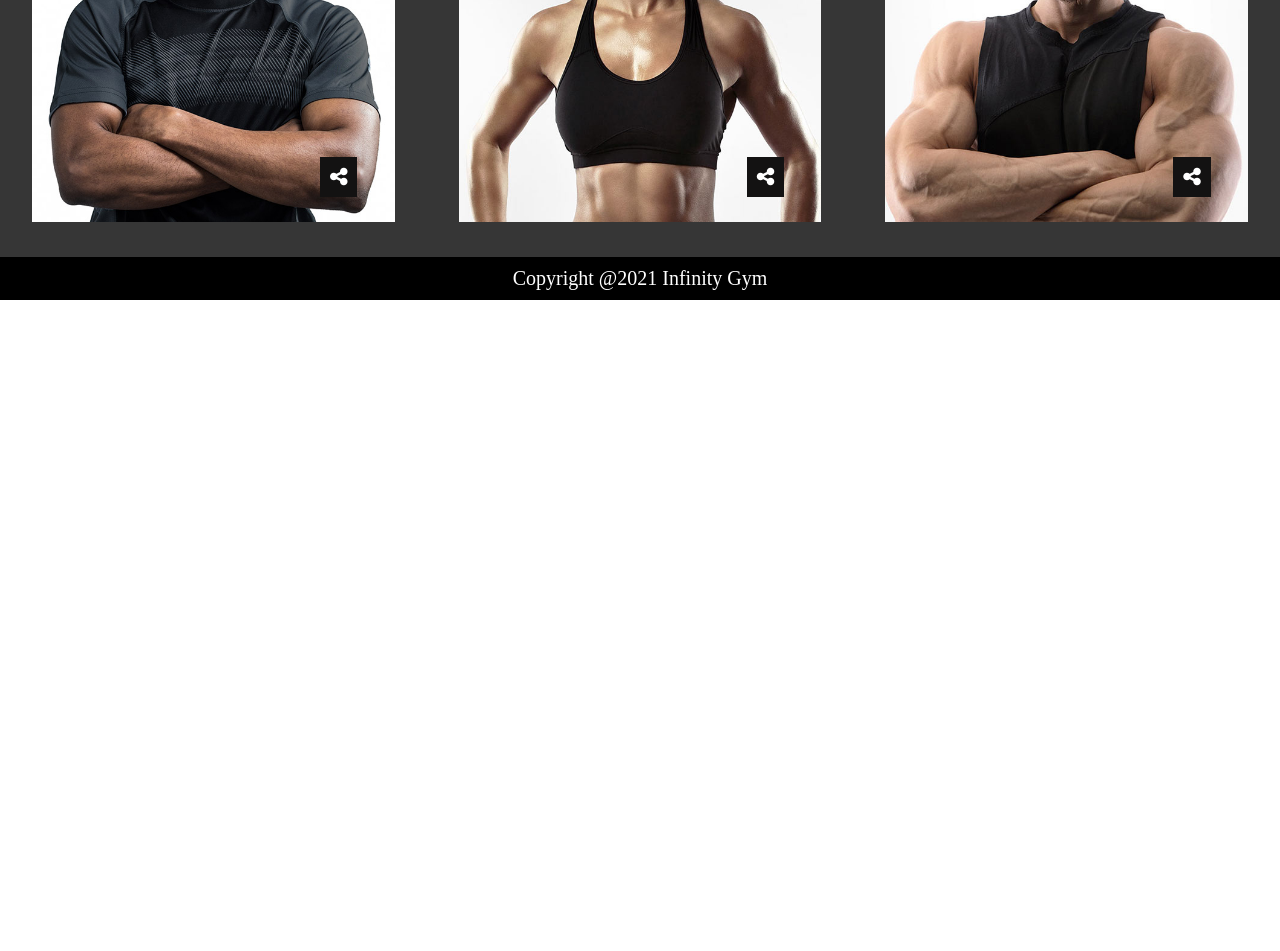
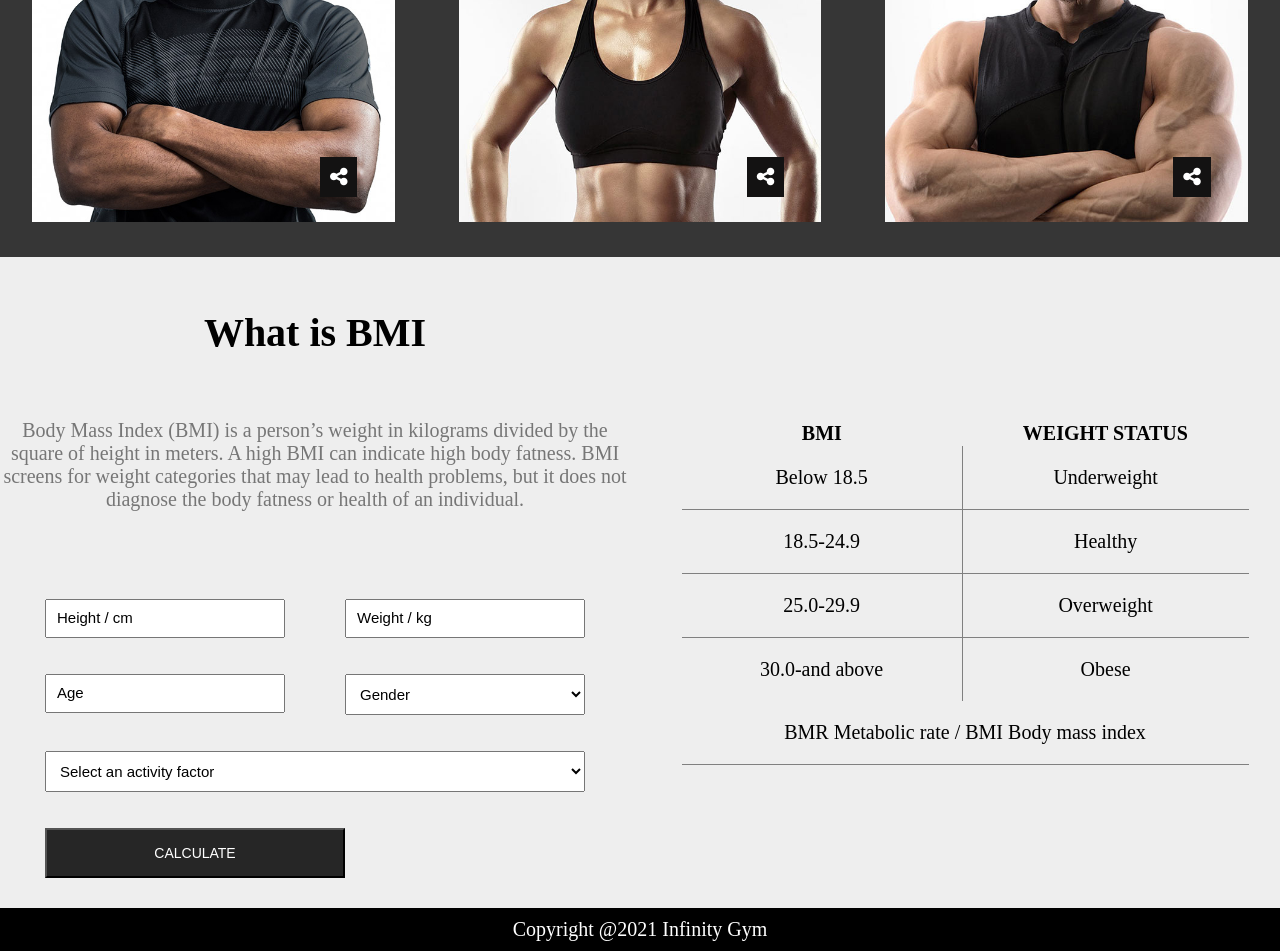
Before and after one commit to grigoreandreiciprian/infinity, a plain HTML site: page index.html in a window 1280 px wide. Shown: the part 2412-3363 px from the top of the page. Before the commit the page ends 2712 px from the top, so only its background shows below. Drawn offline with Linux system fonts and the light colour scheme.

Commit message:
Bmi form+tabel

```diff
--- a/index.css
+++ b/index.css
@@ -234,6 +234,97 @@ figure{
 .social2 a{
     color: white;
     text-decoration: none;
+}
+
+
+.bmi{
+   text-align: center;
+   background-color: #eee;
+   padding-top: 20px;
+}
+.bmi h1{
+    margin:5% 0 10% 0;
+    font-size: 40px;
+}
+
+.bmi p{
+    opacity: .5;
+    margin-bottom: 10%;
+}
+
+
+form{
+    width: 100%;
+    display: flex;
+    flex-direction: column;
+    justify-content: flex-start;
+    align-items: flex-start;
+}
+
+.field{
+    display: flex;
+    flex-direction: column;
+    justify-content: center;
+    align-items: center;
+    width: 100%;
+    border: none;
+}
+
+input{
+    width: 90%;
+    max-width: 600px;
+    margin: 3% 5%;
+    padding: 10px;
+}
+input::placeholder{
+    font-size: 15px;
+    color: black;
+}
+
+
+select{
+    width: 90%;
+    max-width: 600px;
+    margin: 3% 5%;
+    padding: 10px;
+    font-size: 15px;
+    color: black;
+}
+
+#form_btn{
+    padding: 15px;
+    width: 60%;
+    max-width: 300px;
+    margin: 3% 5%;
+    font-size: 14px;
+    color: white;
+    background-color: #262626;
+    text-transform: uppercase;
+}
+
+
+.bmit{
+    width: 90%;
+    border-collapse: collapse;
+    margin:auto
+}
+
+td{
+    border-bottom: 1px solid gray;
+    padding: 20px;
+}
+
+#first{
+    border-bottom: 1px solid gray;
+    border-right:1px solid gray ;
+}
+#last{
+    border-bottom: none;
+}
+
+#first2{
+    border-bottom:  none;
+    border-right: 1px solid gray;
 }
 
 
@@ -485,6 +576,64 @@ figure{
         color: white;
         text-decoration: none;
     }
+
+    .bmi p{
+        margin-bottom: 2%;
+
+    }
+
+
+    .field{
+        display: flex;
+        flex-direction: column;
+        justify-content:flex-start;
+        align-items: flex-start;
+        width: 100%;
+    }
+
+
+    input{
+        max-width: none;
+        margin: 3% 2%;
+    }
+
+    select{
+        max-width: none;
+        margin: 3% 2%;
+    }
+
+    #form_btn{
+       margin: 3% 2%;
+    }
+
+
+
+}
+
+@media (min-width:900px) and (max-width:1000px)
+{
+    .field{
+        display: flex;
+        flex-direction: column;
+        justify-content:flex-start;
+        align-items: flex-start;
+        width: 100%;
+    }
+
+
+    input{
+        max-width: none;
+        margin: 3% 2%;
+    }
+
+    select{
+        max-width: none;
+        margin: 3% 2%;
+    }
+
+    #form_btn{
+       margin: 3% 2%;
+    }
 }
 
 
@@ -659,6 +808,42 @@ figure{
     .social2 a{
         color: white;
         text-decoration: none;
+    }
+
+
+
+    .bmi{
+        display: grid;
+        grid-template-columns: 1fr 1fr;
+        grid-template-rows: auto;
+        grid-gap:20px
+    }
+
+
+    .field{
+        display: flex;
+        flex-direction: row;
+        justify-content: flex-start;
+        align-items: flex-start;
+        flex-wrap: wrap;
+        width: 100%;
+        border: none;
+    }
+    .field input{
+        width: 40%
+    }
+    .field select{
+        width: 40%;
+    }
+    #activity{
+        width: 100%
+    }
+
+    .tab_box{
+        display: flex;
+        flex-direction: row;
+        justify-content: center;
+        align-items: center;
     }
 }
 
@@ -856,4 +1041,42 @@ figure{
         transform: translateY(-62px);
         opacity: 1;
     }
+
+
+
+
+
+
+    .bmi{
+        display: grid;
+        grid-template-columns: 1fr 1fr;
+        grid-template-rows: auto;
+        grid-gap:20px
+    }
+
+    .field{
+        display: flex;
+        flex-direction: row;
+        justify-content: flex-start;
+        align-items: flex-start;
+        flex-wrap: wrap;
+        width: 100%;
+        border: none;
+    }
+    .field input{
+        width: 40%
+    }
+    .field select{
+        width: 40%;
+    }
+    #activity{
+        width: 100%
+    }
+
+    .tab_box{
+        display: flex;
+        flex-direction: row;
+        justify-content: center;
+        align-items: center;
+    }
 }
--- a/index.html
+++ b/index.html
@@ -171,10 +171,87 @@
      </div>
    </section>
 
+
+   <section class="bmi">
+
+    <div class="form_box">
+     <h1>What is BMI</h1>
+     <p>Body Mass Index (BMI) is a person’s weight in kilograms divided by the square of height in meters. A high BMI can indicate high body fatness. BMI screens for weight categories that may lead to health problems, but it does not diagnose the body fatness or health of an individual.</p>
+
+     <form action="index.html" method="POST">
+
+      <fieldset class="field">
+      <input type="text" id="height" name="user_height" placeholder="Height / cm">
+      <input type="text" id="weight" name="user_weight" placeholder="Weight / kg">
+      <input type="number" id="age"  name="user_age"  placeholder="Age">
+
+      <select id="gender" name="user_gender">
+        <option disabled selected>Gender</option>
+        <option value="male">Male</option>
+        <option value="female">Female</option>
+      </select>
+
+
+      <select id="activity" name="user_activity">
+        <optgroup label="Select an activity factor">
+          <option disabled selected>Select an activity factor</option>
+          <option value="little">Little or no exercise/desk job</option>
+          <option value="light">Light exercie/sports 1-3 days/week</option>
+          <option value="moderate">Moderate exercise/sports 3-5 days/week</option>
+          <option value="heavy">Heavy exercise/sports 6-7 days/wekk</option>
+          <option value="very_heavy">Very heavy exercise/pshysical job/training 2x/day</option>
+        </optgroup>
+      </select>
+
+      <button type="submit" id="form_btn">Calculate</button>
+      </fieldset>
+     </form>
+     </div>
+
+     <div class="tab_box">
+
+
+     <table class="bmit">
+       <thead>
+           <th scope="col">BMI</th>
+           <th scope="col">WEIGHT STATUS</th>
+       </thead>
+
+       <tfoot>
+         <td colspan="2"><span>BMR </span> Metabolic rate / <span>BMI</span> Body mass index</td>
+       </tfoot>
+
+
+       <tbody>
+         <tr>
+            <td id="first">Below 18.5</td>
+            <td>Underweight</td>
+         </tr>
+
+         <tr>
+           <td id="first">18.5-24.9</td>
+           <td>Healthy</td>
+         </tr>
+
+         <tr>
+           <td id="first">25.0-29.9</td>
+           <td>Overweight</td>
+         </tr>
+
+         <tr>
+           <td id="first2">30.0-and above</td>
+           <td id="last">Obese</td>
+         </tr>
+       </tbody>
+     </table>
+     </div>
+   </section>
+
    <footer>
      <p>Copyright @2021 Infinity Gym</p>
    </footer>
 
 
+
 </body>
 </html>
```
